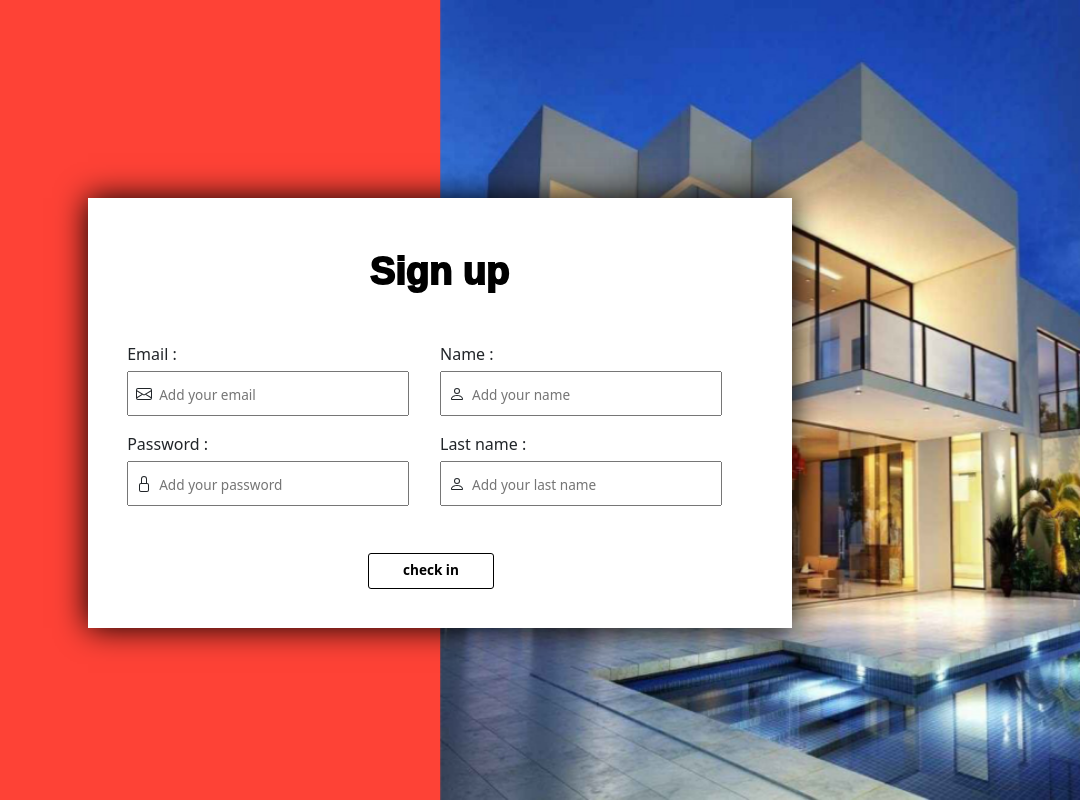
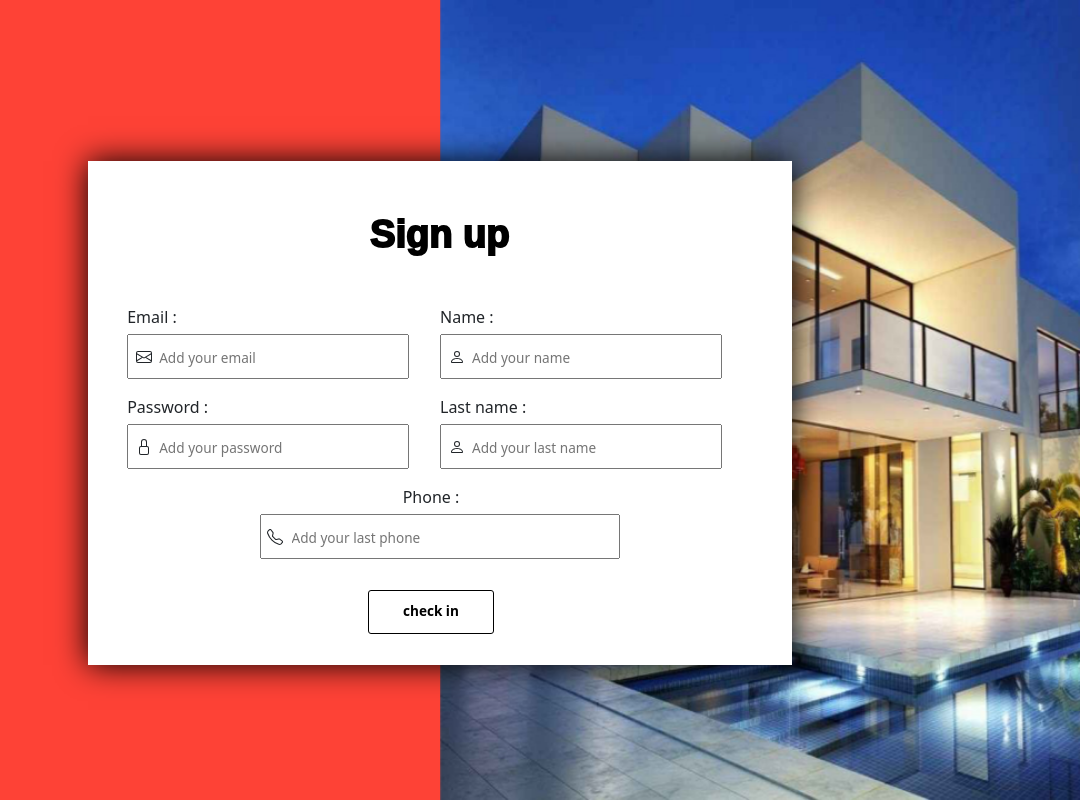
Before and after one commit to rodrigoc89/House-of-Dev-, a React (Vite) app in the folder client/: page /register in a window 1280 px wide. Shown: the whole page, without its empty margins (200-1280 px from the left). Built offline with nearby package versions, Linux system fonts and the light colour scheme; no server answers.

Commit message:
actualizacion de celuar en register

```diff
--- a/client/src/ components/Perfil.jsx
+++ b/client/src/ components/Perfil.jsx
@@ -11,7 +11,7 @@ const Pefil = () => {
   const [isEditing, setIsEditing] = useState(false);
   const [name, setName] = useState(user.name);
   const [lastName, setLastName] = useState(user.lastName);
-  const [celular, setCelular] = useState("45678912");
+  const [phone, setPhone] = useState(user.phone);
 
   function handleEditClick() {
     if (isEditing) {
@@ -21,6 +21,7 @@ const Pefil = () => {
           {
             name: name,
             lastName: lastName,
+            phone:phone,
           },
           { withCredentials: true }
         )
@@ -38,6 +39,7 @@ const Pefil = () => {
       console.log("Editar");
     }
   }
+  console.log(user);
   return (
     <>
       <NavbarUser />
@@ -235,8 +237,8 @@ const Pefil = () => {
                 marginBottom: "0%",
               }}
               type="text"
-              value={celular}
-              onChange={(event) => setCelular(event.target.value)}
+              value={phone}
+              onChange={(event) => setPhone(event.target.value)}
             />
           ) : (
             <h5
@@ -247,7 +249,7 @@ const Pefil = () => {
                 fontWeight: "bold",
               }}
             >
-              {celular}
+              {user.phone}
             </h5>
           )}
           <hr className="hr-perfil" />
--- a/client/src/ components/Register.jsx
+++ b/client/src/ components/Register.jsx
@@ -5,6 +5,7 @@ import Col from "react-bootstrap/Col";
 import Form from "react-bootstrap/Form";
 import Row from "react-bootstrap/Row";
 import { useNavigate } from "react-router";
+import svgs from "../commons/svgs";
 import "../styles/login.css";
 import "../styles/register.css";
 function FormRegister() {
@@ -12,10 +13,12 @@ function FormRegister() {
   const [lastName, setLastName] = useState("");
   const [email, setEmail] = useState("");
   const [password, setPassword] = useState("");
+  const [phone, setPhone]= useState("")
   const navigate = useNavigate();
 
   const handleSubmit = (e) => {
     e.preventDefault();
+    console.log(phone);
     axios
       .post(
         "http://localhost:3001/api/user/register",
@@ -24,6 +27,7 @@ function FormRegister() {
           lastName: lastName,
           email: email,
           password: password,
+          phone:phone,
         },
         { withCredentials: true }
       )
@@ -144,6 +148,26 @@ function FormRegister() {
             />
           </Form.Group>
         </Row>
+        <svg
+        id="icons-register"
+        style={{marginLeft:"10%"}}
+        xmlns="http://www.w3.org/2000/svg"
+        width="16"
+        height="16"
+        fill="currentColor"
+        class="bi bi-telephone"
+        viewBox="0 0 16 16"
+      >
+        <path d="M3.654 1.328a.678.678 0 0 0-1.015-.063L1.605 2.3c-.483.484-.661 1.169-.45 1.77a17.568 17.568 0 0 0 4.168 6.608 17.569 17.569 0 0 0 6.608 4.168c.601.211 1.286.033 1.77-.45l1.034-1.034a.678.678 0 0 0-.063-1.015l-2.307-1.794a.678.678 0 0 0-.58-.122l-2.19.547a1.745 1.745 0 0 1-1.657-.459L5.482 8.062a1.745 1.745 0 0 1-.46-1.657l.548-2.19a.678.678 0 0 0-.122-.58L3.654 1.328zM1.884.511a1.745 1.745 0 0 1 2.612.163L6.29 2.98c.329.423.445.974.315 1.494l-.547 2.19a.678.678 0 0 0 .178.643l2.457 2.457a.678.678 0 0 0 .644.178l2.189-.547a1.745 1.745 0 0 1 1.494.315l2.306 1.794c.829.645.905 1.87.163 2.611l-1.034 1.034c-.74.74-1.846 1.065-2.877.702a18.634 18.634 0 0 1-7.01-4.42 18.634 18.634 0 0 1-4.42-7.009c-.362-1.03-.037-2.137.703-2.877L1.885.511z" />
+      </svg>
+        <label style={{textAlign:"center"}} className="label-register">Phone :</label>
+            <input
+            style={{width:"60%", marginLeft:"20%"}}
+              className="input-register"
+              type="number"
+              placeholder="Add your last phone"
+              onChange={(e) => setPhone(e.target.value)}
+            />
         <button className="buton-register" type="submit">
           check in
         </button>
```
Also changed, not shown: 2 other files (tests, documents, lock files or other folders).
